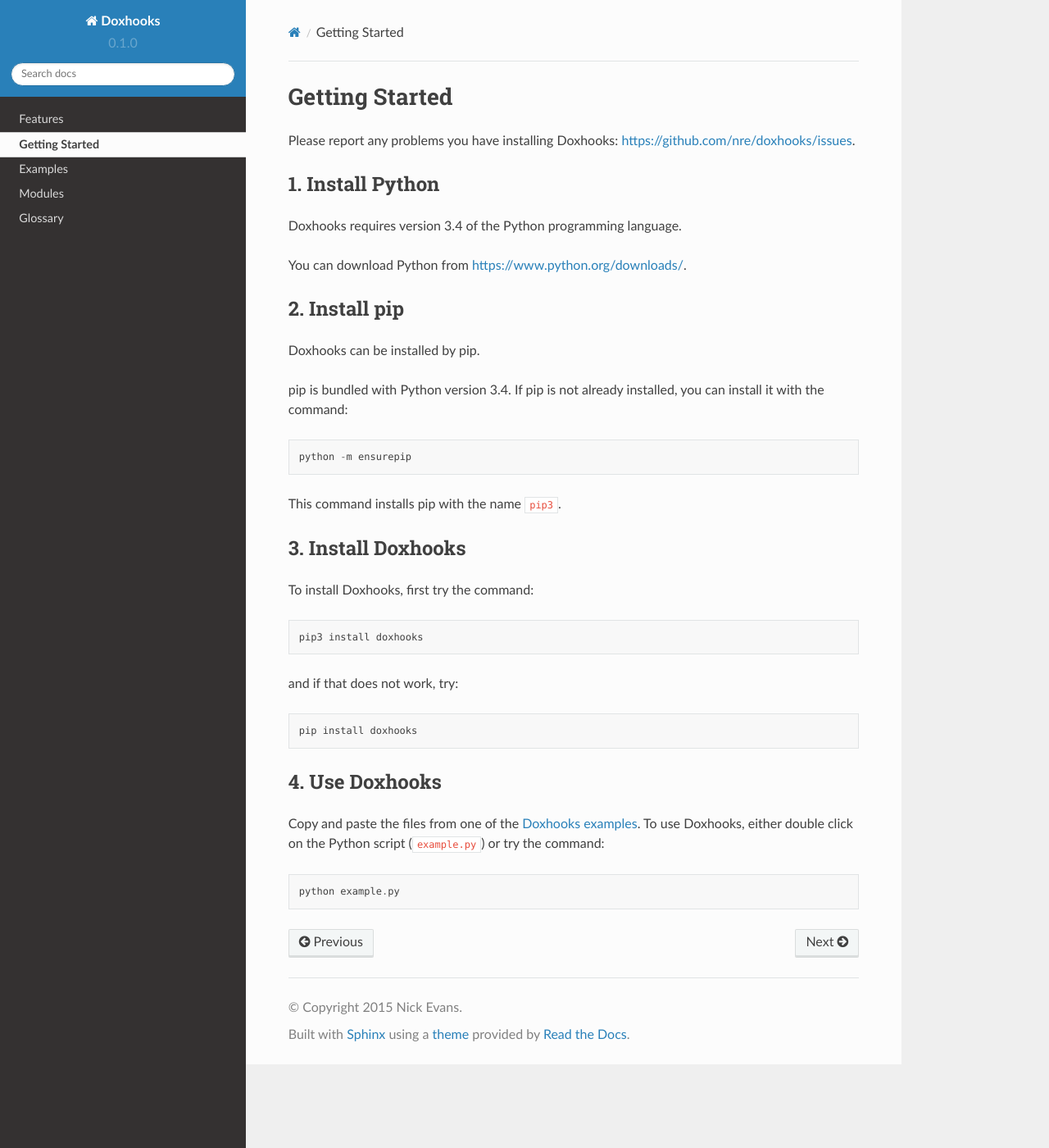
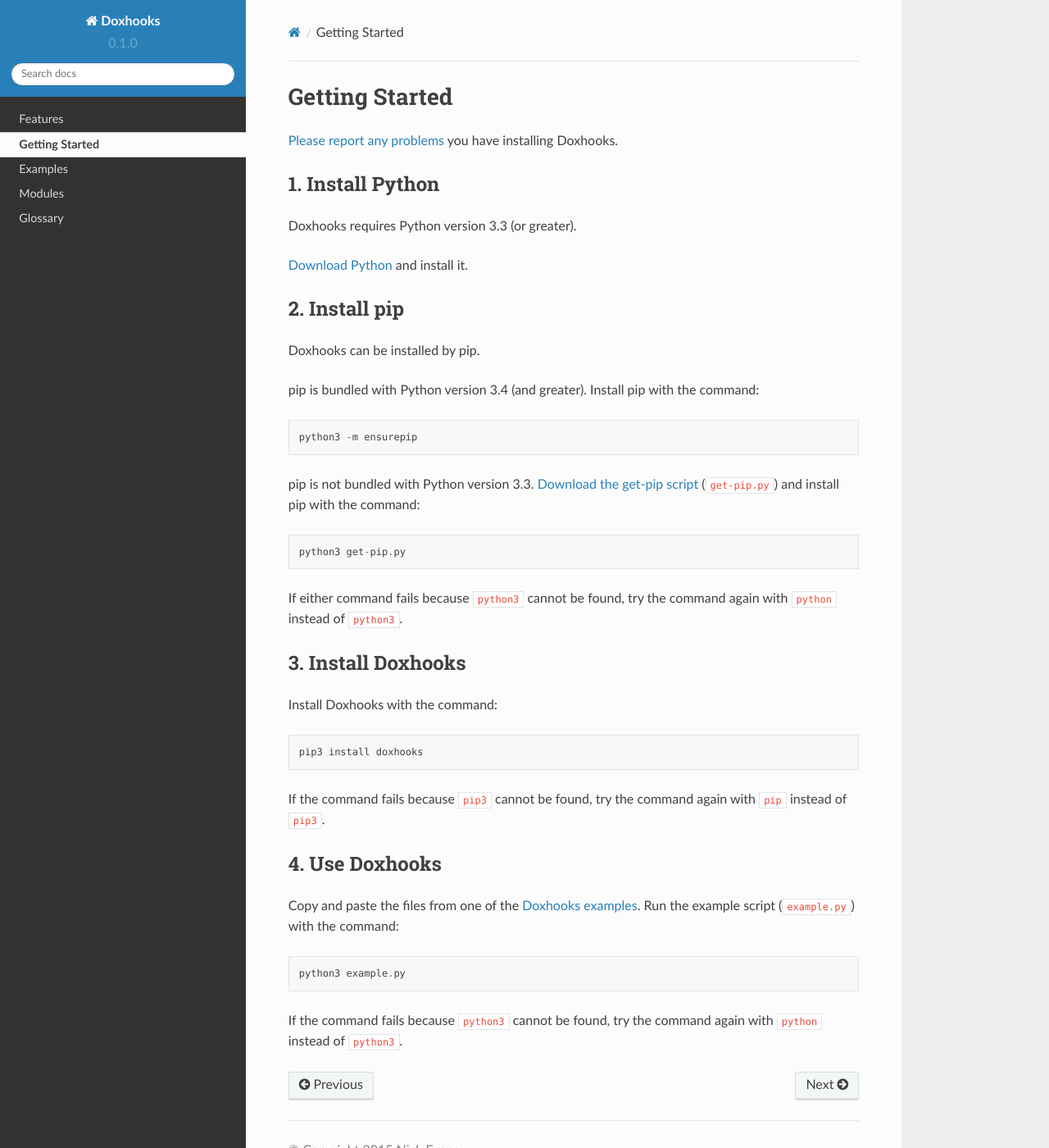
Before and after one commit to nre/Doxhooks, a Sphinx documentation site: the page built from docs/getting_started.rst, in a window 1280 px wide and 1400 px high. Shown: the whole window at 82% size. Built offline with Sphinx 7.4.7 and the Read the Docs theme 2.0.0, drawn with Linux system fonts in a browser that asks for light colours.

Commit message:
Add support for Python 3.3

```diff
--- a/docs/getting_started.rst
+++ b/docs/getting_started.rst
@@ -1,15 +1,15 @@
 Getting Started
 ###############
 
-Please report any problems you have installing Doxhooks: https://github.com/nre/doxhooks/issues.
+`Please report any problems <https://github.com/nre/doxhooks/issues>`_ you have installing Doxhooks.
 
 
 1. Install Python
 *****************
 
-Doxhooks requires version 3.4 of the Python programming language.
+Doxhooks requires Python version 3.3 (or greater).
 
-You can download Python from https://www.python.org/downloads/.
+`Download Python <https://www.python.org/downloads/>`_ and install it.
 
 
 2. Install pip
@@ -17,28 +17,32 @@
 
 Doxhooks can be installed by pip.
 
-pip is bundled with Python version 3.4. If pip is not already installed, you can install it with the command::
+pip is bundled with Python version 3.4 (and greater). Install pip with the command::
 
-    python -m ensurepip
+    python3 -m ensurepip
 
-This command installs pip with the name ``pip3``.
+pip is not bundled with Python version 3.3. `Download the get-pip script <https://bootstrap.pypa.io/get-pip.py>`_ (`get-pip.py`:file:) and install pip with the command::
+
+    python3 get-pip.py
+
+If either command fails because ``python3`` cannot be found, try the command again with ``python`` instead of ``python3``.
 
 
 3. Install Doxhooks
 *******************
 
-To install Doxhooks, first try the command::
+Install Doxhooks with the command::
 
     pip3 install doxhooks
 
-and if that does not work, try::
-
-    pip install doxhooks
+If the command fails because ``pip3`` cannot be found, try the command again with ``pip`` instead of ``pip3``.
 
 
 4. Use Doxhooks
 ***************
 
-Copy and paste the files from one of the `Doxhooks examples <examples/examples>`:doc:. To use Doxhooks, either double click on the Python script (`example.py`:file:) or try the command::
+Copy and paste the files from one of the `Doxhooks examples <examples/examples>`:doc:. Run the example script (`example.py`:file:) with the command::
 
-    python example.py
+    python3 example.py
+
+If the command fails because ``python3`` cannot be found, try the command again with ``python`` instead of ``python3``.
--- a/setup.py
+++ b/setup.py
@@ -35,6 +35,7 @@
         "Natural Language :: English",
         "Operating System :: OS Independent",
         "Programming Language :: Python :: 3 :: Only",
+        "Programming Language :: Python :: 3.3",
         "Programming Language :: Python :: 3.4",
         "Topic :: Software Development :: Build Tools",
         "Topic :: Software Development :: Pre-processors",
```
Also changed, not shown: .travis.yml.
